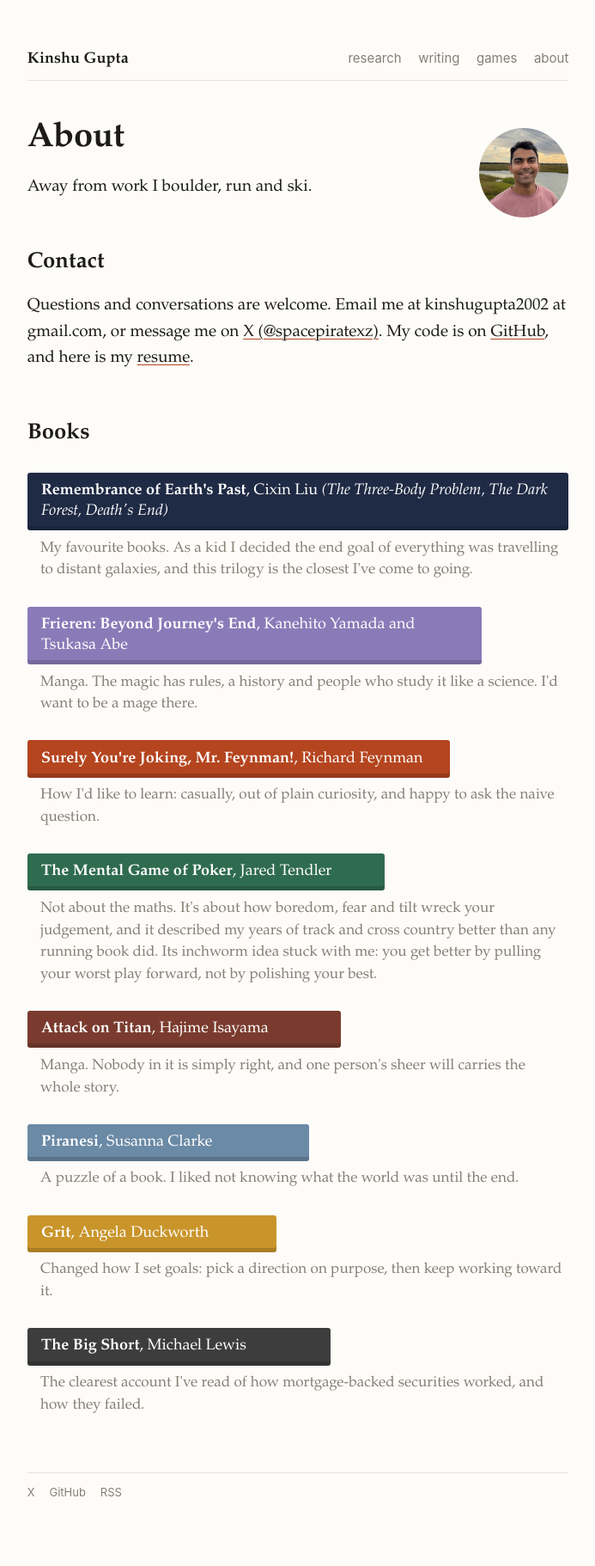
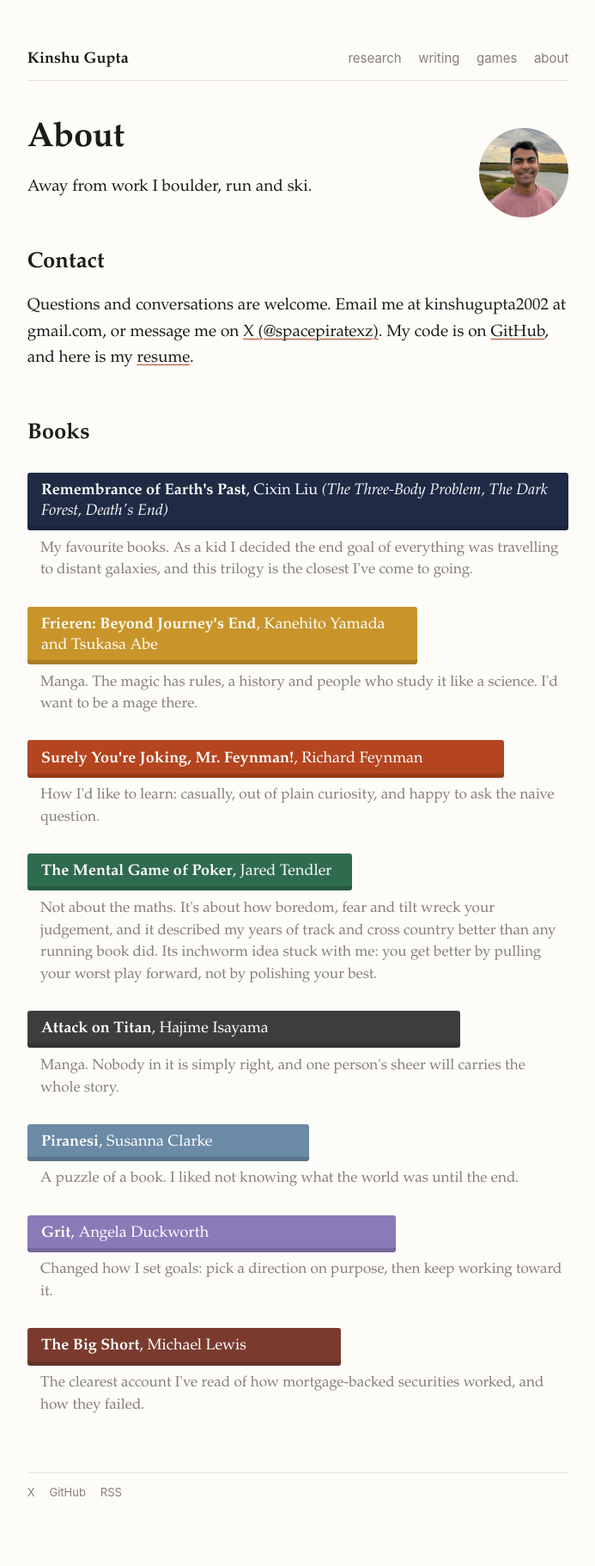
Before and after one commit to kinshu0/kinshu0.github.io, a Jekyll site: the page built from about.markdown, in a window 1280 px wide. Shown: the whole page at 86% size, without its empty margins (293-986 px from the left). Built offline with Jekyll 4.4.1, drawn with Linux system fonts in a browser that asks for light colours.

Commit message:
Books: uneven bar lengths and a livelier colour order (preview)
Co-Authored-By: Claude Fable 5.2 <noreply@anthropic.com>

```diff
--- a/assets/css/site.css
+++ b/assets/css/site.css
@@ -67,8 +67,9 @@ article > .meta { margin: 0 0 2em; }
 .book .bt { background: var(--c); color: #fff; padding: .5em .9em .55em; border-radius: 3px; line-height: 1.35; font-size: .95em; box-shadow: inset 0 -5px 0 rgba(0,0,0,.16); }
 .book .bd { font-style: italic; }
 .book .bn { margin: .5em 0 0; padding-left: .9em; font-size: .9em; line-height: 1.5; color: var(--dim); }
-.book:nth-child(1) .bt { width: 100%; } .book:nth-child(2) .bt { width: 84%; } .book:nth-child(3) .bt { width: 78%; } .book:nth-child(4) .bt { width: 66%; }
-.book:nth-child(5) .bt { width: 58%; } .book:nth-child(6) .bt { width: 52%; } .book:nth-child(7) .bt { width: 46%; } .book:nth-child(8) .bt { width: 56%; }
+/* uneven lengths, so the stack looks piled up and not sorted */
+.book:nth-child(1) .bt { width: 100%; } .book:nth-child(2) .bt { width: 72%; } .book:nth-child(3) .bt { width: 88%; } .book:nth-child(4) .bt { width: 60%; }
+.book:nth-child(5) .bt { width: 80%; } .book:nth-child(6) .bt { width: 52%; } .book:nth-child(7) .bt { width: 68%; } .book:nth-child(8) .bt { width: 58%; }
 
 /* post list */
 .entry { display: flex; gap: 1.4em; align-items: flex-start; padding: 1.3em 0; border-top: 1px solid var(--line); }
```
Also changed, not shown: _data/books.yml (+5 -5 lines).
